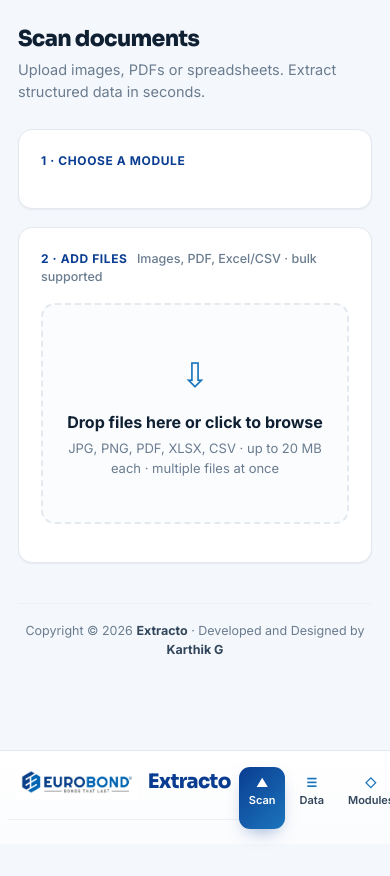
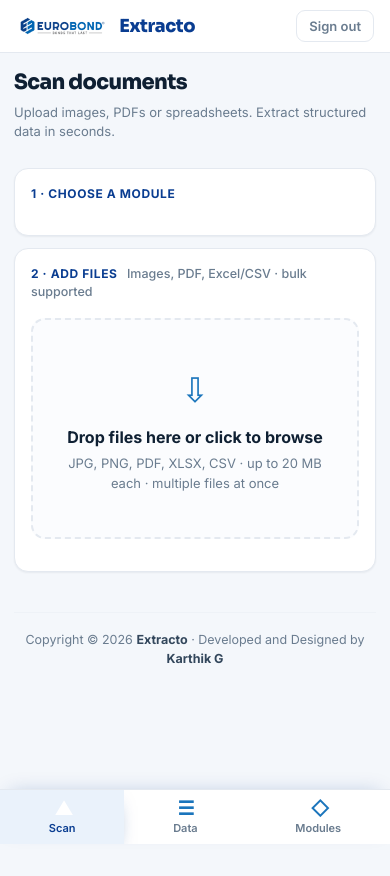
Before and after one commit to EUROBOND-AI/extracto-mobile, a website: page www/index.html in a window 390 px wide. Before the commit the page ends 844 px from the top, so only its background shows below. Drawn offline with Linux system fonts and the light colour scheme; no server answers; sample sign-in values are in the browser's storage.

Commit message:
phone app design

```diff
--- /dev/null
+++ b/www/assets/app-mobile.css
@@ -0,0 +1,83 @@
+/* ============================================
+   Extracto — app-mobile.css
+   Loaded ONLY inside the Android app (body.is-app).
+   Turns the desktop sidebar layout into a clean phone app:
+   - top brand bar
+   - bottom tab bar (Scan / Data / Modules / Credit Note ...)
+   - full-width content, touch-friendly
+   Website is untouched.
+   ============================================ */
+body.is-app .app{ display:block; }
+
+/* hide the desktop sidebar box; we reuse its nav as a bottom bar */
+body.is-app .sidebar{
+  position:fixed; left:0; right:0; bottom:0; top:auto;
+  width:100%; height:auto; min-height:0;
+  flex-direction:row; align-items:stretch;
+  padding:0; border:0; border-top:1px solid var(--line,#e4e9f0);
+  background:#fff; box-shadow:0 -6px 20px -10px rgba(10,61,145,.25);
+  z-index:900;
+}
+/* brand + user-info + logout move to a top bar instead */
+body.is-app .sidebar .brand{ display:none; }
+body.is-app .sidebar .side-foot{ display:none; }
+
+/* the nav becomes the bottom tab row */
+body.is-app .sidebar .nav{
+  display:flex; flex:1; flex-direction:row; gap:0; padding:0; margin:0;
+  overflow-x:auto; -webkit-overflow-scrolling:touch;
+}
+body.is-app .sidebar .nav .navbtn{
+  flex:1 0 auto; min-width:72px; flex-direction:column; gap:3px;
+  padding:9px 6px calc(9px + env(safe-area-inset-bottom,0px));
+  margin:0; border-radius:0; font-size:11px; font-weight:600;
+  color:var(--ink-soft,#6a7c8f); background:transparent; border:0;
+  justify-content:center; text-align:center; white-space:nowrap;
+}
+body.is-app .sidebar .nav .navbtn .ic{ font-size:19px; line-height:1; }
+body.is-app .sidebar .nav .navbtn.active{
+  color:var(--brand,#0A3D91); background:var(--brand-soft,#eaf2fb);
+}
+/* never show admin modules in the app */
+body.is-app .admin-only{ display:none !important; }
+
+/* top app bar (injected by JS) */
+.app-topbar{ display:none; }
+body.is-app .app-topbar{
+  display:flex; align-items:center; gap:10px;
+  position:sticky; top:0; z-index:850;
+  padding:calc(10px + env(safe-area-inset-top,0px)) 16px 10px;
+  background:#fff; border-bottom:1px solid var(--line,#e4e9f0);
+}
+body.is-app .app-topbar img{ height:26px; object-fit:contain; }
+body.is-app .app-topbar .tb-name{
+  font-family:'Sora',sans-serif; font-weight:800; font-size:18px;
+  color:var(--brand,#0A3D91); letter-spacing:-.02em;
+}
+body.is-app .app-topbar .tb-out{
+  margin-left:auto; font-size:13px; font-weight:600; color:var(--ink-soft,#6a7c8f);
+  background:transparent; border:1px solid var(--line,#e4e9f0);
+  border-radius:9px; padding:7px 12px; cursor:pointer;
+}
+
+/* content: full width, room for the bottom bar */
+body.is-app .main{
+  margin:0; padding:14px 14px 92px; width:100%; max-width:none;
+}
+body.is-app .vhead h1{ font-size:21px; }
+body.is-app .vhead p{ font-size:13px; }
+
+/* panels / cards full width, comfortable spacing */
+body.is-app .panel{ padding:16px; border-radius:14px; margin-bottom:12px; }
+body.is-app .modgrid{ grid-template-columns:1fr; }
+body.is-app .cn-grid{ grid-template-columns:1fr 1fr; }
+
+/* bigger tap targets */
+body.is-app .btn, body.is-app button.btn-primary{ min-height:46px; font-size:15px; }
+body.is-app input, body.is-app select{ font-size:16px; } /* 16px stops iOS/Android zoom */
+
+/* the signature footer sits above the bottom bar */
+body.is-app .app-sign{ margin-bottom:84px; }
+
+/* scan reading overlay fills the screen nicely */
+body.is-app .ai-scan-overlay{ padding:24px; }
--- a/www/index.html
+++ b/www/index.html
@@ -2,13 +2,20 @@
 <html lang="en">
 <head>
 <meta charset="UTF-8">
-<meta name="viewport" content="width=device-width, initial-scale=1.0">
+<meta name="viewport" content="width=device-width, initial-scale=1.0, viewport-fit=cover">
 <title>Extracto — Eurobond</title>
 <link rel="preconnect" href="https://fonts.googleapis.com">
 <link href="https://fonts.googleapis.com/css2?family=Sora:wght@400;500;600;700;800&family=Inter:wght@400;500;600;700&display=swap" rel="stylesheet">
 <link rel="stylesheet" href="assets/app.css?v=5.4">
+<link rel="stylesheet" href="assets/app-mobile.css?v=5.4">
 </head>
 <body>
+<!-- top app bar (shown only inside the app) -->
+<div class="app-topbar">
+  <img src="assets/eurobond-logo.jpg" alt="Eurobond">
+  <span class="tb-name">Extracto</span>
+  <button class="tb-out" id="appLogout">Sign out</button>
+</div>
 <div class="app">
   <!-- Sidebar -->
   <aside class="sidebar">
@@ -271,8 +278,15 @@
 <script>var IS_ADMIN=false; var MY_NAME='';</script>
 <script src="assets/app-config.js"></script>
 <script>
+// Mark body as app so the mobile CSS + top bar apply
+if(window.IS_NATIVE_APP){ document.body.classList.add('is-app'); }
 // App gate: in the native app, require a saved token; redirect to login if missing.
 if(window.IS_NATIVE_APP && (!window.getToken || !window.getToken())){ location.href='login.html'; }
+// top-bar sign out (app)
+(function(){ var b=document.getElementById('appLogout'); if(b) b.onclick=async function(){
+  try{ await fetch(window.apiUrl('auth.php?action=logout')); }catch(e){}
+  window.setToken&&window.setToken(''); location.href='login.html';
+}; })();
 // Fetch who we are, set admin flag + name, hide admin-only parts for non-admins.
 (async function(){
   try{
```
